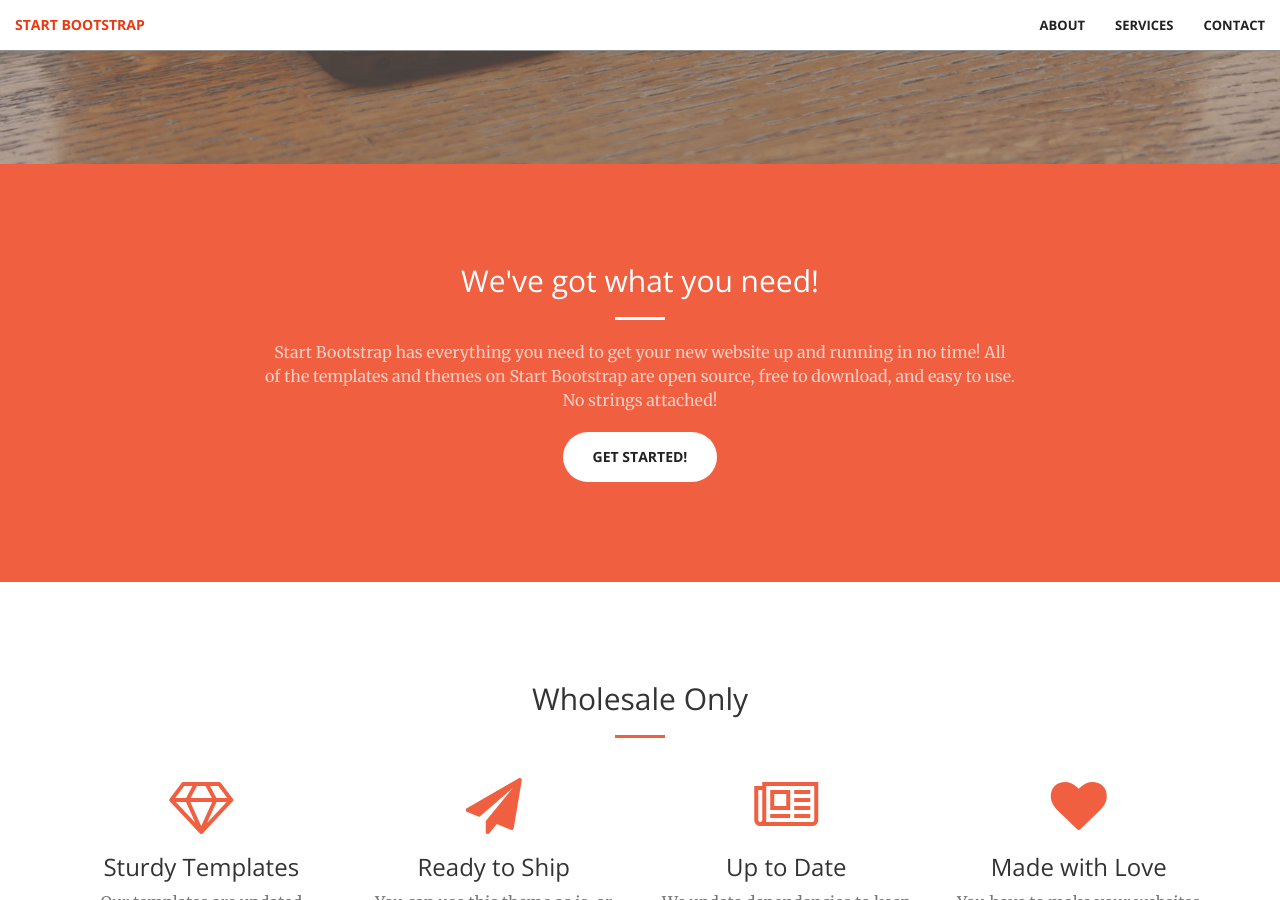
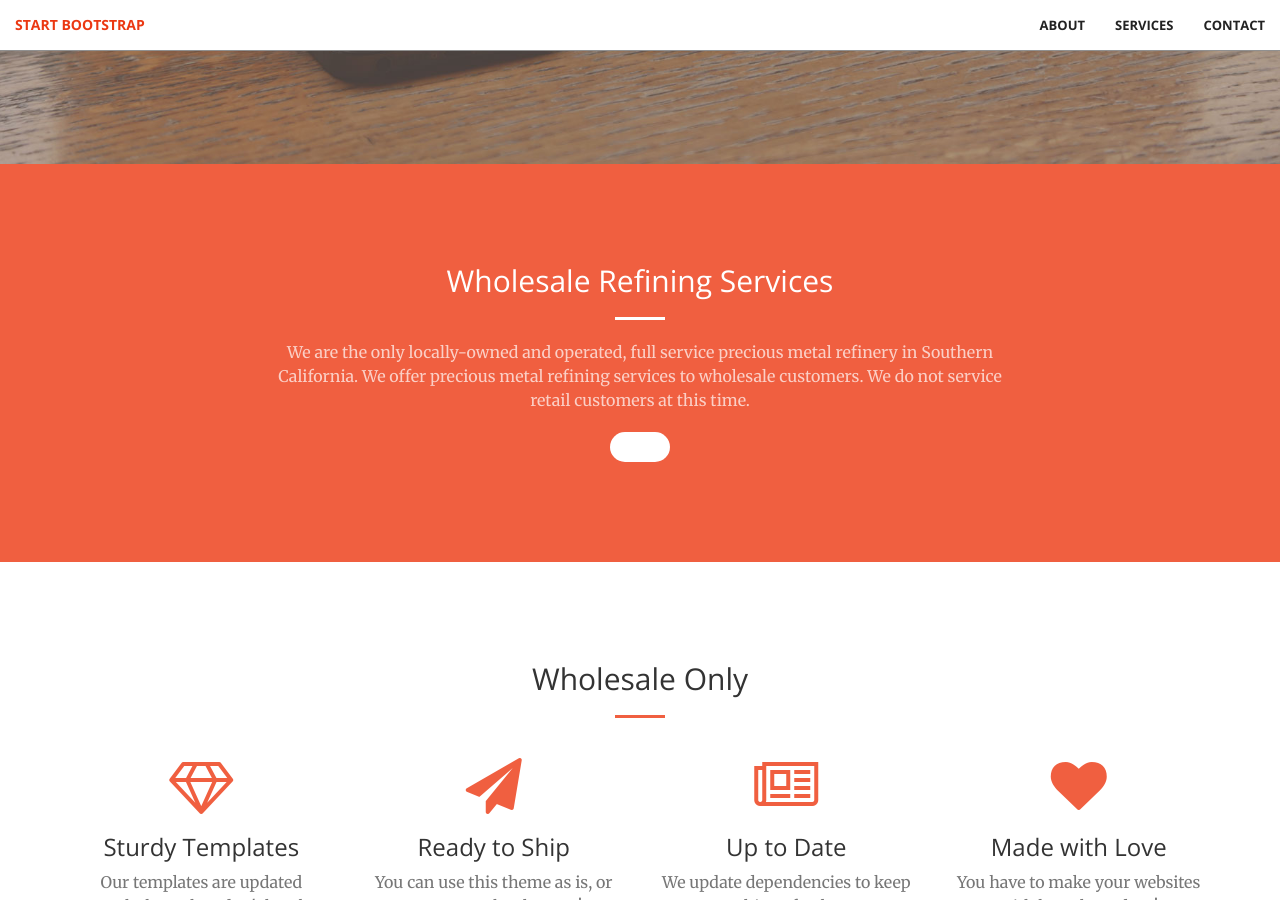
Before and after one commit to wesosan/wesosan.github.io, a Jekyll site: the page built from index.html, in a window 1280 px wide and 900 px high, scrolled down 736 px. Built offline with Jekyll 4.4.1, drawn with Linux system fonts in a browser that asks for light colours.

Commit message:
Update call-to-action.html

```diff
--- a/_includes/call-to-action.html
+++ b/_includes/call-to-action.html
@@ -2,10 +2,11 @@
     <div class="container">
         <div class="row">
             <div class="col-lg-8 col-lg-offset-2 text-center">
-                <h2 class="section-heading">We've got what you need!</h2>
+                <h2 class="section-heading">Wholesale Refining Services</h2>
                 <hr class="light">
-                <p class="text-faded">Start Bootstrap has everything you need to get your new website up and running in no time! All of the templates and themes on Start Bootstrap are open source, free to download, and easy to use. No strings attached!</p>
-                <a href="#" class="btn btn-default btn-xl">Get Started!</a>
+                <p class="text-faded">We are the only locally-owned and operated, full service precious metal refinery in Southern California.
+                    We offer precious metal refining services to wholesale customers. We do not service retail customers at this time.</p>
+                <a href="#" class="btn btn-default btn-xl"></a>
             </div>
         </div>
     </div>
```
